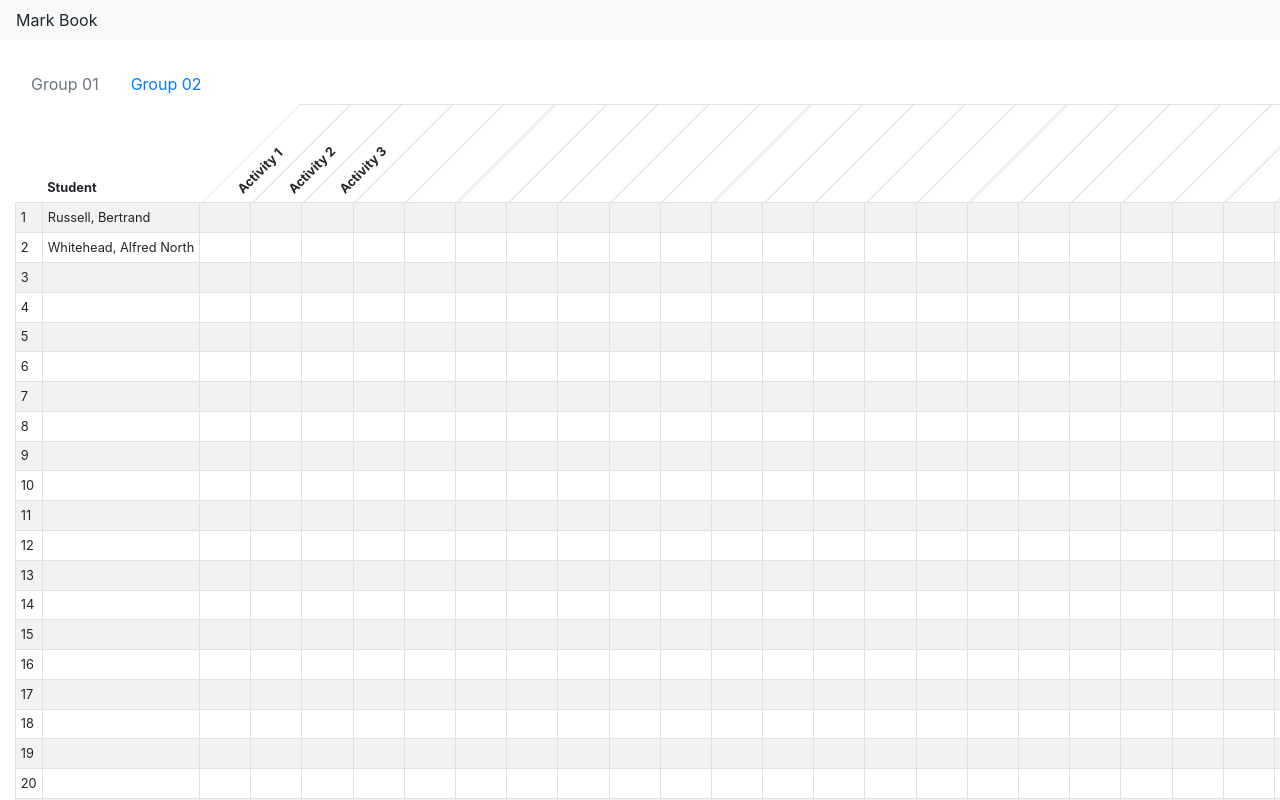
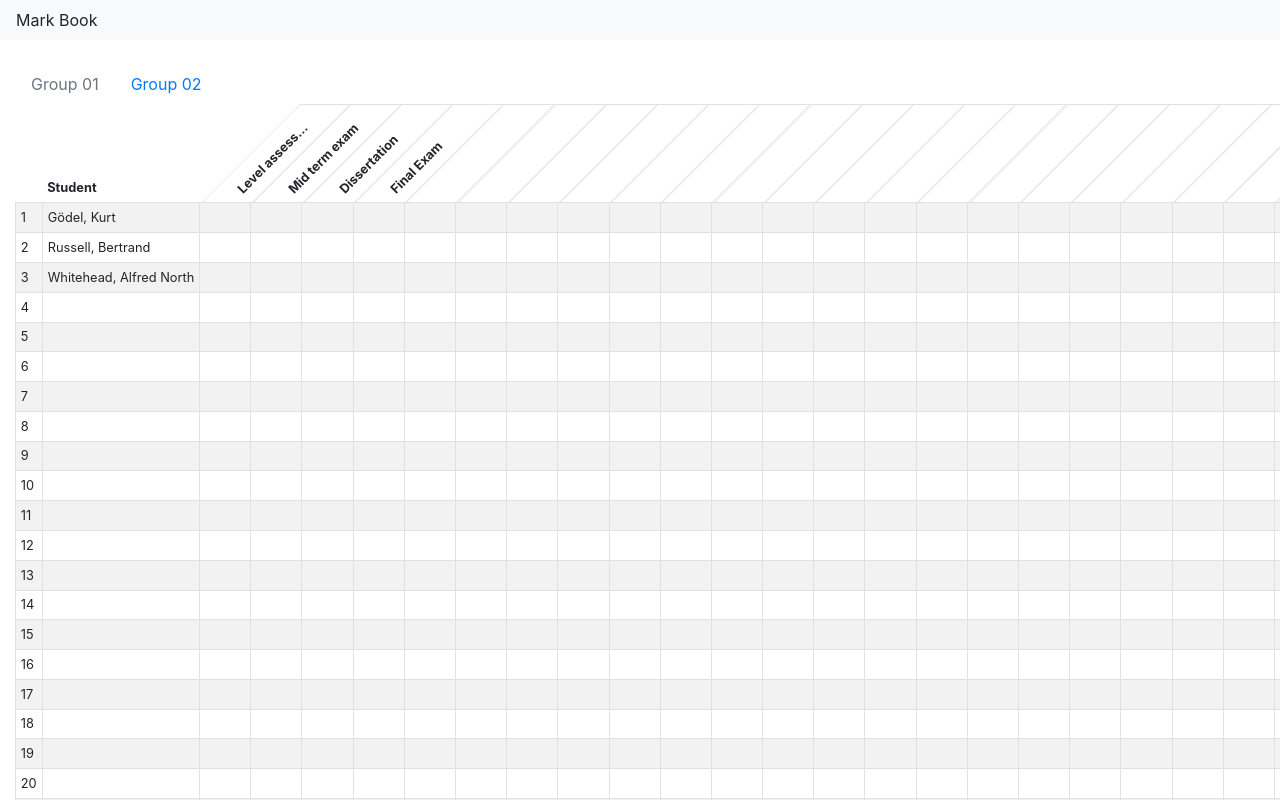
Before and after one commit to aadroher/mark_book, a React app: page / in a window 1280 px wide. Shown: the top 800 px of the page. Built offline with nearby package versions, Linux system fonts and the light colour scheme; the HTML template or start-up script is replaced by a standard one.

Commit message:
Orders students by surname.

```diff
--- a/src/components/MarkTable.module.scss
+++ b/src/components/MarkTable.module.scss
@@ -111,7 +111,7 @@ $theta: 45deg;
       left: $headerCellWidth;
       height: 100%;
       transform:skew(-$theta, 0deg);
-      overflow: hidden;
+      //overflow: hidden;
       border-left: 1px solid $gray-300;
       border-right: 1px solid $gray-300;
       border-top: 1px solid $gray-300;
@@ -128,6 +128,7 @@ $theta: 45deg;
         // 80 / cos(45) - 40 cos (45) = 85 where 80 is the height of the cell, 40 the width of the cell and 45 the transform angle
         width: $headerCellHeight / cos($theta) - $headerCellWidth * cos($theta);
         text-align: left;
+        @extend .text-truncate;
       }
     }
   }
--- a/src/containers/GroupMarkTable.js
+++ b/src/containers/GroupMarkTable.js
@@ -59,16 +59,27 @@ const getAssessmentCell = activity => ({
 })
 
 const getRows = (resources, groupId) => {
-  const enrolments = resources.enrolments
+  const groupEnrolments = resources.enrolments
     .filter(enrolment =>
       enrolment.group_id === groupId
     )
+
+  const enrolmentsWithStudents = groupEnrolments.map(enrolment => {
+    const [ student ] = resources.students
+      .filter(student =>
+        student.id === enrolment.student_id
+      )
+    return Object.assign({}, enrolment, { student })
+  })
+
+  const studentComparator = (e0, e1) =>
+    e0.student.surname.localeCompare(e1.student.surname)
+
+  const sortedEnrolments = enrolmentsWithStudents.sort(studentComparator)
+  const studentRows = sortedEnrolments
     .map(enrolment => {
-      const [student] = resources.students
-        .filter(student =>
-          student.id === enrolment.student_id
-        )
-        .map(getStudentCell)
+      const { student } = enrolment
+      const studentCell = getStudentCell(student)
 
       const activities = resources.activities
         .filter(activity =>
@@ -80,16 +91,49 @@ const getRows = (resources, groupId) => {
       const paddingSize = minDimensions.columns - numActivities
 
       return [
-        student,
+        studentCell,
         ...addColumnPadding(activities, paddingSize)
       ]
     })
 
-  const numEnrolments = enrolments.length
-  const paddingSize = minDimensions.rows - numEnrolments
+  const numStudents = studentRows.length
+  const paddingSize = minDimensions.rows - numStudents
 
-  return addRowPadding(enrolments, paddingSize)
+  return addRowPadding(studentRows, paddingSize)
 }
+
+// const getRows = (resources, groupId) => {
+//   const enrolments = resources.enrolments
+//     .filter(enrolment =>
+//       enrolment.group_id === groupId
+//     )
+//     .map(enrolment => {
+//       const [student] = resources.students
+//         .filter(student =>
+//           student.id === enrolment.student_id
+//         )
+//         .map(getStudentCell)
+//
+//       const activities = resources.activities
+//         .filter(activity =>
+//           activity.group_id === groupId
+//         )
+//         .map(getAssessmentCell)
+//
+//       const numActivities = activities.length
+//       const paddingSize = minDimensions.columns - numActivities
+//
+//       return [
+//         student,
+//         ...addColumnPadding(activities, paddingSize)
+//       ]
+//     })
+//
+//   const numEnrolments = enrolments.length
+//   const paddingSize = minDimensions.rows - numEnrolments
+//
+//   return addRowPadding(enrolments, paddingSize)
+// }
 
 
 const mapStateToProps = state => {
--- a/src/reducers/root.js
+++ b/src/reducers/root.js
@@ -51,23 +51,33 @@ const initialState = {
         id: 4,
         student_id: 3,
         group_id: 2,
+      },
+      {
+        id: 5,
+        student_id: 3,
+        group_id: 1,
       }
     ],
 
     activities: [
       {
         id: 1,
-        name: 'Activity 1',
+        name: 'Level assessment test',
         group_id: 1
       },
       {
         id: 2,
-        name: 'Activity 2',
+        name: 'Mid term exam',
         group_id: 1
       },
       {
         id: 3,
-        name: 'Activity 3',
+        name: 'Dissertation',
+        group_id: 1
+      },
+      {
+        id: 4,
+        name: 'Final Exam',
         group_id: 1
       },
       {
```
